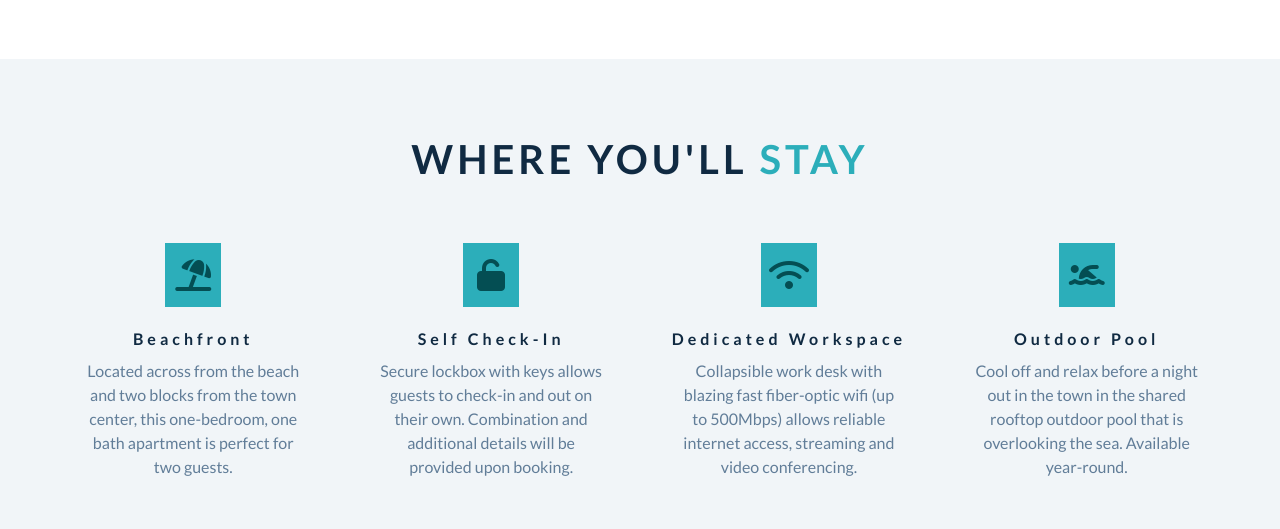
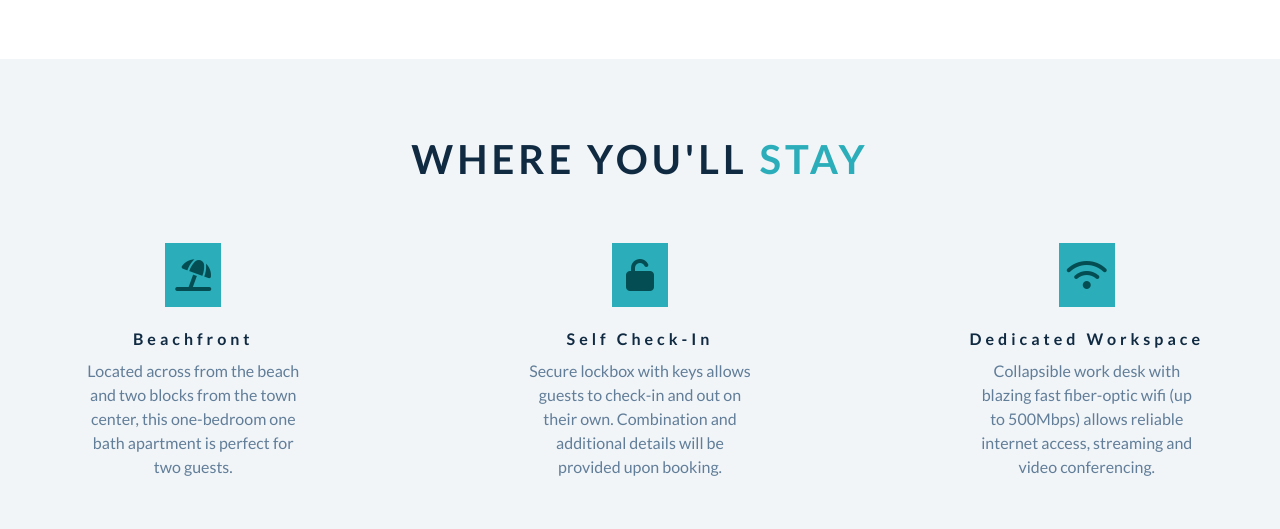
Before and after one commit to glitton/react-palmares203, a React (Create React App) app: page / in a window 1280 px wide. Shown: the part 1420-1949 px from the top of the page. Built offline with nearby package versions, Linux system fonts and the light colour scheme.

Commit message:
where you'll sleep section done

```diff
--- a/src/components/Sleep.js
+++ b/src/components/Sleep.js
@@ -1,69 +1,29 @@
 import React from "react";
+import Title from "./Title";
+import { sleepItems } from "../data";
 
 const Sleep = () => {
   return (
     <section className='section services' id='sleep'>
       <div className='section-title'>
-        <h2>
-          where you'll <span>stay</span>
-        </h2>
+        <Title title="where you'll" secondTitle='stay' />
       </div>
+      <div className='section-center services-center'>
+        {sleepItems.map((item) => {
+          const { id, icon, title, text } = item;
+          return (
+            <article className='service' key={id}>
+              <span className='service-icon'>
+                <i className={icon}></i>
+              </span>
+              <div className='service-info'>
+                <h4 className='service-title'>{title}</h4>
 
-      <div className='section-center services-center'>
-        <article className='service'>
-          <span className='service-icon'>
-            <i className='fa-solid fa-umbrella-beach fa-fw'></i>
-          </span>
-          <div className='service-info'>
-            <h4 className='service-title'>beachfront</h4>
-            <p className='service-text'>
-              Located across from the beach and two blocks from the town center,
-              this one-bedroom, one bath apartment is perfect for two guests.
-            </p>
-          </div>
-        </article>
-
-        <article className='service'>
-          <span className='service-icon'>
-            <i className='fa-solid fa-unlock fa-fw'></i>
-          </span>
-          <div className='service-info'>
-            <h4 className='service-title'>self check-in</h4>
-            <p className='service-text'>
-              Secure lockbox with keys allows guests to check-in and out on
-              their own. Combination and additional details will be provided
-              upon booking.
-            </p>
-          </div>
-        </article>
-
-        <article className='service'>
-          <span className='service-icon'>
-            <i className='fa-solid fa-wifi fa-fw'></i>
-          </span>
-          <div className='service-info'>
-            <h4 className='service-title'>dedicated workspace</h4>
-            <p className='service-text'>
-              Collapsible work desk with blazing fast fiber-optic wifi (up to
-              500Mbps) allows reliable internet access, streaming and video
-              conferencing.
-            </p>
-          </div>
-        </article>
-
-        <article className='service'>
-          <span className='service-icon'>
-            <i className='fa-solid fa-swimmer fa-fw'></i>
-          </span>
-          <div className='service-info'>
-            <h4 className='service-title'>outdoor pool</h4>
-            <p className='service-text'>
-              Cool off and relax before a night out in the town in the shared
-              rooftop outdoor pool that is overlooking the sea. Available
-              year-round.
-            </p>
-          </div>
-        </article>
+                <p className='service-text'>{text}</p>
+              </div>
+            </article>
+          );
+        })}
       </div>
     </section>
   );
--- a/src/data.js
+++ b/src/data.js
@@ -227,3 +227,24 @@ export const fishFoodList = [
     restaurant: "Punta Corcho",
   },
 ];
+
+export const sleepItems = [
+  {
+    id: 444,
+    icon: "fa-solid fa-umbrella-beach fa-fw",
+    title: "beachfront",
+    text: "Located across from the beach and two blocks from the town center, this one-bedroom one bath apartment is perfect for two guests.",
+  },
+  {
+    id: 445,
+    icon: "fa-solid fa-unlock fa-fw",
+    title: "self check-in",
+    text: "Secure lockbox with keys allows guests to check-in and out on their own. Combination and additional details will be provided upon booking.",
+  },
+  {
+    id: 446,
+    icon: "fa-solid fa-wifi fa-fw",
+    title: "dedicated workspace",
+    text: "Collapsible work desk with blazing fast fiber-optic wifi (up to 500Mbps) allows reliable internet access, streaming and video conferencing.",
+  },
+];
```
